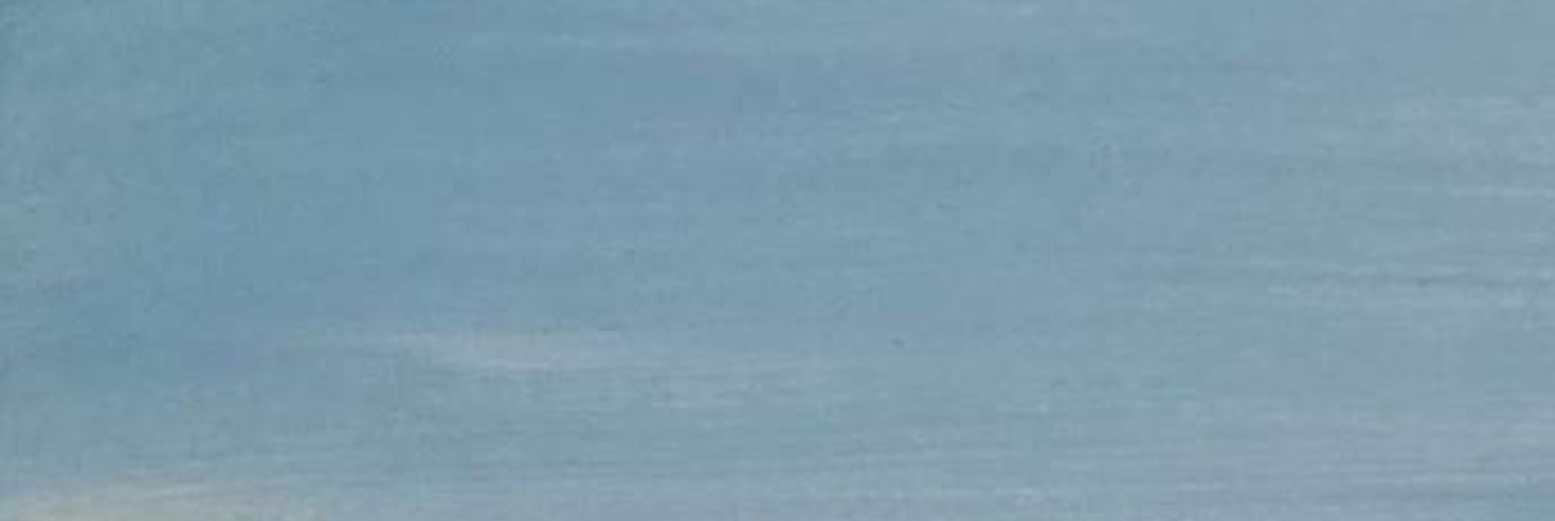
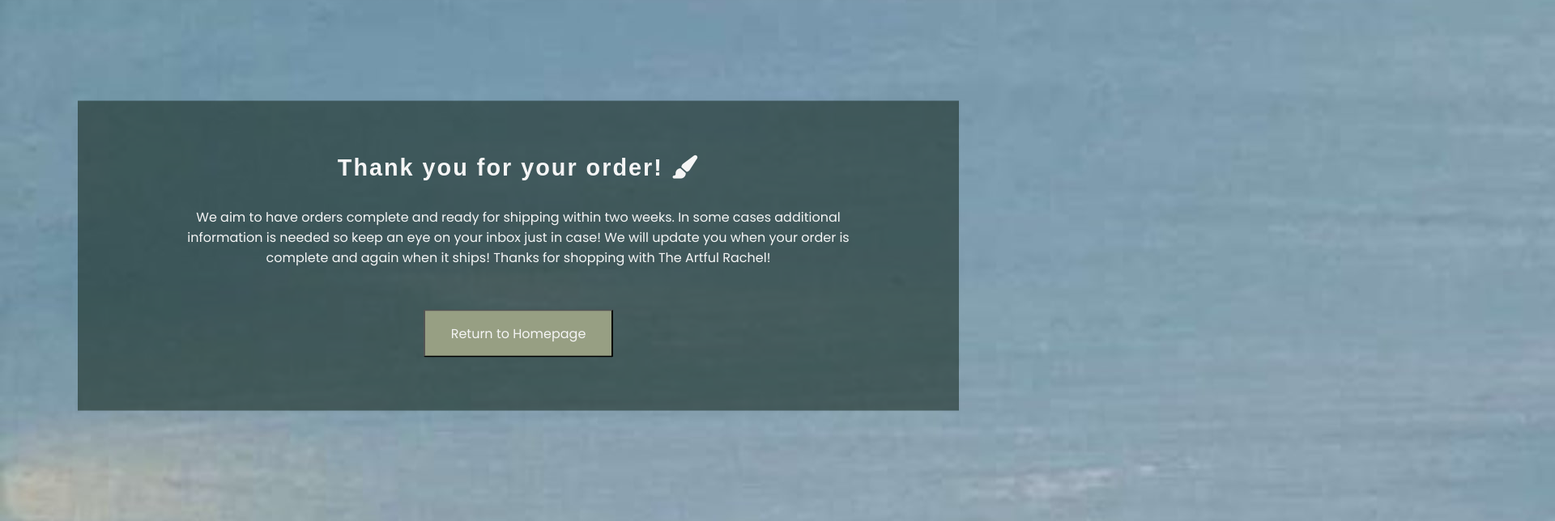
Before and after one commit to RachelfromIreland/the-artful-rachel, a plain HTML site: page thanks.html in a window 1280 px wide. Shown: the part 84-728 px from the top of the page at 81% size, 1920 px wide, since content can reach past the window. Drawn offline with Linux system fonts and the light colour scheme; a web font is replaced by a local one.

Commit message:
Add styling for thanks page to css

```diff
--- a/assets/css/style.css
+++ b/assets/css/style.css
@@ -332,10 +332,63 @@ main {
     margin-top: 20px;
 }
 
+/*Thank you page*/
+
+.thanks-bg {
+    min-height: 100%;
+    min-width: 1024px;
+    width: 100%;
+    height: auto;
+    position: fixed;
+    top: 0;
+    left: 0;
+    z-index: 1;
+}
+
+.thanks-main {
+    background-color: rgba(25, 46, 37, .6);
+    position: absolute;
+    left: 50%;
+    top: 50%;
+    transform: translate(-50%, -50%);
+    width: 85%;
+    z-index: 2;
+}
+
+.thanks-heading {
+    color: whitesmoke;
+    font-size: 180%;
+    justify-content: center;
+    letter-spacing: 2px;
+    font-family: "Charmonman", sans-serif;
+}
+
+.thanks-text {
+    display: flex;
+    text-align: center;
+    margin: 16px;
+    flex-direction: column;
+    padding: 50px;
+    color: whitesmoke;
+}
+
+.thanks-title {
+    font-family: "Charmonman", sans-serif;
+    font-size: 180%;
+    width: 100%;
+    color: whitesmoke;
+}
+
+.thanks-message {
+    max-width: 93%;
+    margin: 2rem auto;
+}
+
 /*Footer*/
 footer {
     background-color: #192e25;
     width: 100%;
+    z-index: 99;
 }
 
 #footer-icons {
```
